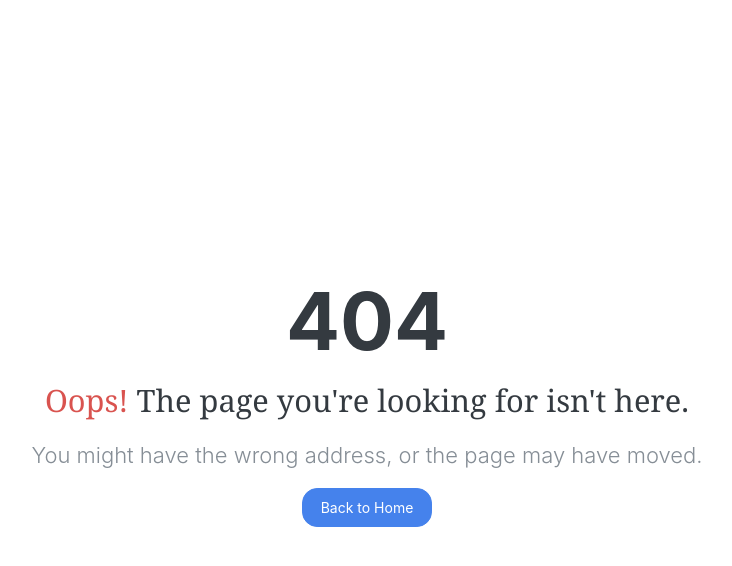
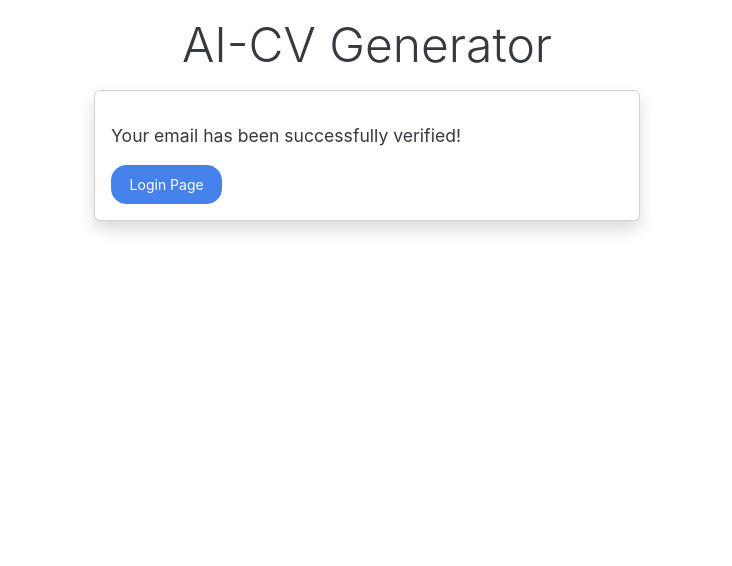
Before and after one commit to arantruslove/Full-Stack-Boilerplate, a React (Vite) app in the folder frontend/: page /verify-email/success in a window 1280 px wide. Before the commit this address had no page. Shown: the top 566 px of the page, without its empty margins (273-1005 px from the left). Built offline with nearby package versions, Linux system fonts and the light colour scheme.

Commit message:
Email verification workflow setup on the frontend.

```diff
--- a/frontend/src/App.jsx
+++ b/frontend/src/App.jsx
@@ -1,9 +1,12 @@
 import { BrowserRouter as Router, Routes, Route } from "react-router-dom";
+
 import LandingPage from "./pages/LandingPage/components/LandingPage";
 import PageNotFound from "./pages/PageNotFound/PageNotFound";
 import LoginContainer from "./pages/Auth/containers/LoginContainer";
 import SignUpContainer from "./pages/Auth/containers/SignUpContainer";
 import Playground from "./pages/Playground/Playground";
+import VerifyEmail from "./pages/Auth/components/VerifyEmail";
+import VerifyEmailSuccess from "./pages/Auth/components/VerifyEmailSuccess";
 
 function App() {
   return (
@@ -12,6 +15,8 @@ function App() {
         <Route path="" element={<LandingPage />} />
         <Route path="/login" element={<LoginContainer />} />
         <Route path="/sign-up" element={<SignUpContainer />} />
+        <Route path="/verify-email/success" element={<VerifyEmailSuccess />} />
+        <Route path="/verify-email/*" element={<VerifyEmail />} />
         <Route path="/playground" element={<Playground />} />
         <Route path="*" element={<PageNotFound />} />
       </Routes>
--- a/frontend/src/pages/Auth/AuthApi.js
+++ b/frontend/src/pages/Auth/AuthApi.js
@@ -52,3 +52,28 @@ export async function signUpUser(data) {
 
   return response;
 }
+
+/**
+ * Verifies a user's email. Requires the following fields:
+ * - token
+ *
+ * @param {object} data
+ * @returns Promise
+ */
+export async function verifyEmail(data) {
+  const url = `${BASE_URL}verify-email/`;
+
+  const options = {
+    method: "POST",
+    credentials: "include",
+    headers: {
+      "Content-Type": "application/json",
+      "X-CSRFToken": csrftoken,
+    },
+    body: JSON.stringify(data),
+  };
+
+  const response = await fetch(url, options);
+
+  return response;
+}
--- /dev/null
+++ b/frontend/src/pages/Auth/components/VerifyEmail.jsx
@@ -0,0 +1,39 @@
+import { useEffect, useState } from "react";
+import { useLocation, useNavigate } from "react-router";
+
+import { getLastUrlSegment } from "../../../utils";
+import { verifyEmail } from "../AuthApi";
+import PageNotFound from "../../PageNotFound/PageNotFound";
+
+/**
+ * Component that attempts to verify a user by their token. If the verification succeeds
+ * they are taken to the success page otherwise they will be taken to PageNotFound.
+ *
+ * @returns {null | PageNotFound}
+ */
+function VerifyEmail() {
+  const [isLoading, setIsLoading] = useState(true);
+
+  const url = useLocation().pathname;
+  const verificationToken = getLastUrlSegment(url);
+  const navigate = useNavigate();
+
+  useEffect(() => {
+    const effectFunction = async () => {
+      const data = { token: verificationToken };
+      const response = await verifyEmail(data);
+      if (response.ok) {
+        navigate("/verify-email/success");
+      }
+      setIsLoading(false);
+    };
+
+    effectFunction();
+  }, []);
+
+  if (isLoading) {
+    return null;
+  } else return <PageNotFound />;
+}
+
+export default VerifyEmail;
--- /dev/null
+++ b/frontend/src/pages/Auth/components/VerifyEmailSuccess.jsx
@@ -0,0 +1,36 @@
+import { Container, Row, Col, Card, Form, Button } from "react-bootstrap";
+import { useNavigate } from "react-router";
+
+function verifyEmailSuccess() {
+  const navigate = useNavigate();
+  return (
+    <Container className="mt-3">
+      <Row className="justify-content-center mb-2">
+        <Col className="text-center">
+          <h1 className="display-5">AI-CV Generator</h1>
+        </Col>
+      </Row>
+      <Row className="justify-content-center">
+        <Col md={6}>
+          <Card className="shadow">
+            <Card.Body>
+              <Form className="mt-3">
+                <Form.Group controlId="formPassword" className="mb-2">
+                  <Form.Label>
+                    Your email has been successfully verified!
+                  </Form.Label>
+                </Form.Group>
+
+                <Button variant="primary" onClick={() => navigate("/login")}>
+                  Login Page
+                </Button>
+              </Form>
+            </Card.Body>
+          </Card>
+        </Col>
+      </Row>
+    </Container>
+  );
+}
+
+export default verifyEmailSuccess;
--- a/frontend/src/utils.js
+++ b/frontend/src/utils.js
@@ -10,6 +10,34 @@ export function toQueryString(params) {
       (key) => encodeURIComponent(key) + "=" + encodeURIComponent(params[key])
     )
     .join("&");
+}
+
+/**
+ * Function to get the last segment of a URL or a pathname.
+ *
+ * @param {string} url - The URL or pathname to process.
+ * @returns {string | null}
+ */
+export function getLastUrlSegment(url) {
+  try {
+    if (!url.startsWith("http://") && !url.startsWith("https://")) {
+      // Remove leading and trailing slashes from the url, then split it into segments.
+      const pathname = url.replace(/^\/|\/$/g, "");
+      const segments = pathname.split("/");
+      return segments[segments.length - 1];
+    }
+
+    const parsedUrl = new URL(url);
+
+    const pathname = parsedUrl.pathname.replace(/^\/|\/$/g, "");
+    const segments = pathname.split("/");
+
+    // Return the last segment.
+    return segments[segments.length - 1];
+  } catch (e) {
+    console.error(`Invalid URL: ${url}`);
+    return null;
+  }
 }
 
 function getCookie(name) {
```
